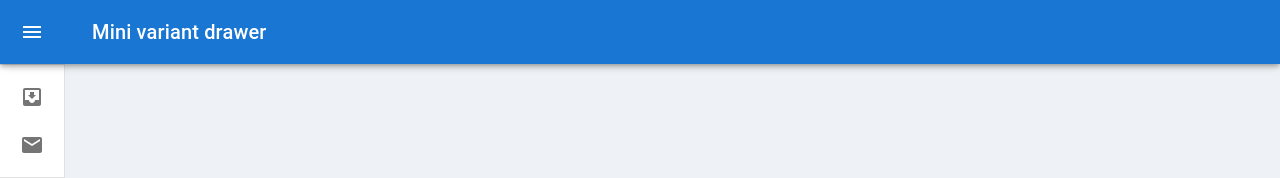
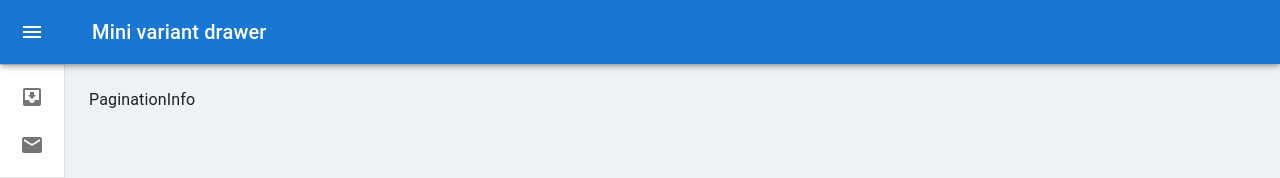
Before and after one commit to ManaySh/Dummy-ui, a React (Create React App) app: page /advance/pagination in a window 1280 px wide. Shown: the top 178 px of the page. Built offline with nearby package versions, Linux system fonts and the light colour scheme.

Commit message:
all routes

```diff
--- /dev/null
+++ b/src/Pages/PaginationInfo.js
@@ -0,0 +1,7 @@
+import React from "react";
+
+function PaginationInfo() {
+  return <div>PaginationInfo</div>;
+}
+
+export default PaginationInfo;
--- a/src/Pages/UserList.js
+++ b/src/Pages/UserList.js
@@ -20,13 +20,10 @@ import DenseTable from "./table/mui/DenseTable";
 import StickyHeaderTable from "./table/mui/StickyHeaderTable";
 // import CollapsibleTable from "./table/mui/CollapsibleTable";
 
-
 const LinkStyled = styled(Link)(({ theme }) => ({
   textDecoration: 'none',
   color: theme.palette.primary.main
 }))
-
-
 
 function createData(id, name, calories, fat, carbs, protein) {
   return { id, name, calories, fat, carbs, protein };
@@ -39,7 +36,6 @@ const rows = [
   createData(4, 'Cupcake', 305, 3.7, 67, 4.3),
   createData(5, 'Gingerbread', 356, 16.0, 49, 3.9),
 ];
-
 
 const columns = [
   { field: 'name', headerName: 'Name', flex: 1 },
@@ -66,8 +62,6 @@ export default function UserList() {
   const handleSearchChange = (event) => {
     setSearchText(event.target.value);
   };
-
-
 
   const filteredRows = rows.filter(row => row.name.toLowerCase().includes(searchText.toLowerCase()));
 
--- a/src/Routes/MainRoutes.js
+++ b/src/Routes/MainRoutes.js
@@ -4,7 +4,10 @@ import DialogInfo from "../Pages/DialogInfo";
 import AlertInfo from "../Pages/AlertInfo";
 import Switches from "../Pages/Switches";
 import Rating from "../Pages/Rating";
-
+import Cards from "../Pages/cards/index";
+// import UserList from "../Pages/UserList";
+import Buttons from "../Pages/buttons/index";
+import PaginationInfo from "../Pages/PaginationInfo";
 function MainRoutes() {
   return (
     <Routes>
@@ -12,6 +15,10 @@ function MainRoutes() {
       <Route path="/advance/alert" element={<AlertInfo />} />
       <Route path="/advance/switches" element={<Switches />} />
       <Route path="/advance/ratings" element={<Rating />} />
+      <Route path="/advance/cards" element={<Cards />} />
+      {/* <Route path="/advance/userlist" element={<UserList />} /> */}
+      <Route path="/advance/pagination" element={<PaginationInfo />} />
+      import AlertInfo from "../Pages/AlertInfo";
     </Routes>
   );
 }
--- a/src/components/Dashboard.jsx
+++ b/src/components/Dashboard.jsx
@@ -171,6 +171,18 @@ export default function Dashboard() {
     {
       label: "Ratings",
       path: "/advance/ratings",
+    },
+    {
+      label: "Cards",
+      path: "/advance/cards",
+    },
+    {
+      label: "UserList",
+      path: "/advance/userlist",
+    },
+    {
+      label: "Buttons",
+      path: "/advance/buttons",
     },
   ];
 
```
